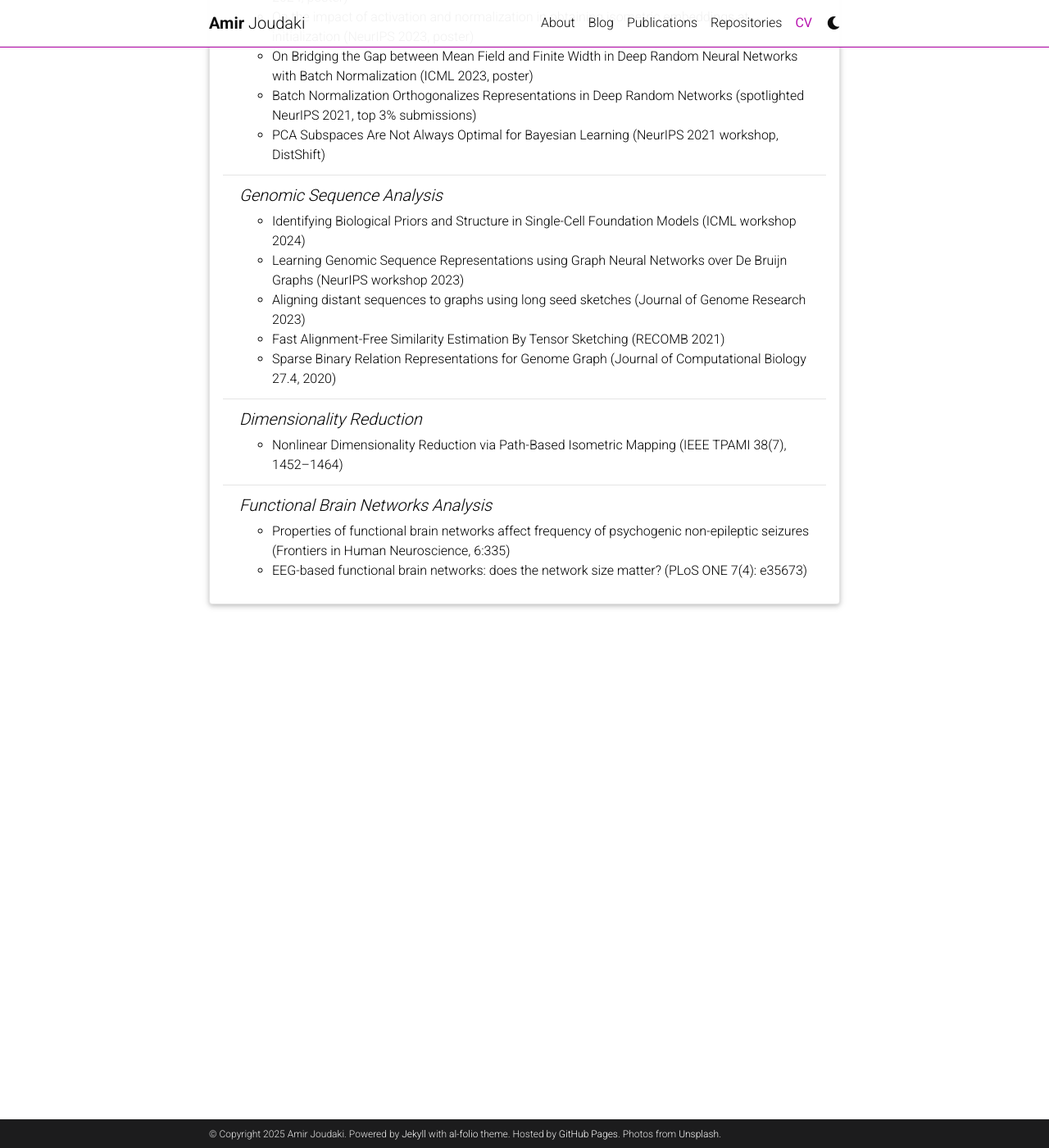
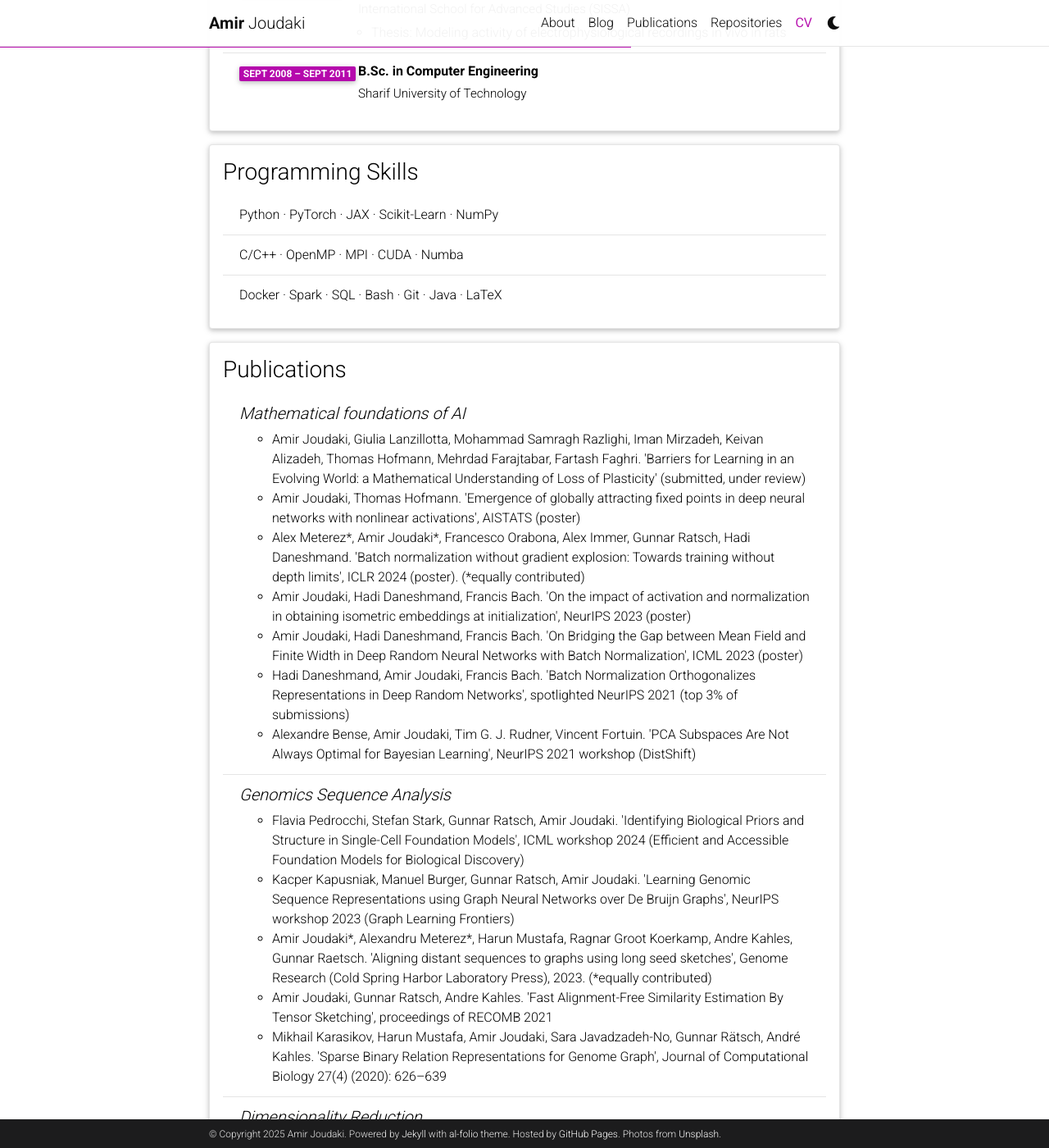
Before and after one commit to ajoudaki/ajoudaki.github.io, a Jekyll site: the page built from _pages/cv.md, in a window 1280 px wide and 1400 px high, scrolled down 1675 px. Shown: the whole window at 82% size. Built offline with Jekyll 4.4.1, drawn with Linux system fonts in a browser that asks for light colours; comment, search, counter and statistics services are not loaded; a style sheet for code colours, icons or effects is not loaded; some of the changed text lies outside the part shown.

Commit message:
updating CV

```diff
--- a/_data/cv.yml
+++ b/_data/cv.yml
@@ -3,82 +3,139 @@
   contents:
     - name: Full Name
       value: Amir Joudaki
-    - name: Tagline
-      value: Mathematical understanding of deep neural networks
+    - name: Title
+      value: Fundamental AI/ML researcher
     - name: Location
-      value: Zurich, SWITZERLAND
-    - name: Languages
-      value: English, Persian, German (A2)
+      value: Zurich, Switzerland
+    - name: LinkedIn
+      value: https://linkedin.com/in/AmirJoudaki/
+    - name: GitHub
+      value: https://github.com/ajoudaki/
+    - name: Google Scholar
+      value: https://scholar.google.com/citations?user=iCXSFxMAAAAJ
 
-- title: Experience
+- title: Practical Experience
   type: time_table
   contents:
-    - title: Postdoctoral Researcher
+    - title: Postoctoral researcher
       institution: ETH Zurich
-      year: Nov 2024 – now
+      year: Nov 2024 – present
+      location: Zürich, Switzerland
+      description:
+        - "Working towards a comprehensive understanding of how deep nonlinear models learn"
+        - "Researching barriers to learning in real world tasks with task and distributional changes, as well as reasoning"
+        - "Supervising multiple MSc students"
+    - title: Lead Research Collaborator
+      institution: ETH Zurich & Apple Inc.
+      year: Nov 2024 – present
       location: Zurich, Switzerland
       description:
-        - "Researching how deep nonlinear models learn by investigating module interactions, forward passes, backward gradients, and the evolution of neural kernels."
+        - "Contributing to fundamental research on barriers for learning in real world applications where distributions shift"
+        - "Developed a novel mathematical framework to predict how and why deep neural networks lose their ability to adapt"
+        - "Design and implementation of comprehensive experiments on wide-ranging tasks and architectures"
+    - title: Machine Learning Consultant
+      institution: SkillLab
+      year: Jan 2022 – July 2022
+      location: Zurich, Switzerland
+      description:
+        - "Research and development of a proof-of-concept for training, labeling, and monitoring NLP tasks"
+        - "Written in PyTorch, Flask, Typescript, React, MongoDB, orchestrated as micro-services in REST API"
+        - "Run inside Docker containers for deployment"
 
 - title: Education
   type: time_table
   contents:
-    - title: Direct Ph.D. (Msc + Ph.D.) in Artificial Intelligence
+    - title: Ph.D. in Artificial Intelligence
       institution: ETH Zurich
-      year: Feb 2017 – 2024
+      year: Sept 2019 – Nov 2024
       location: Zurich, Switzerland
       description:
-        - "Highly selective program (<5% admissions) focused on the mathematical foundations of deep neural networks and AI for biomedicine."
-        - "PhD Thesis: 'On a mathematical understanding of deep neural networks'."
-        - "Authored 8 papers (6 first-authored) in top-tier venues; supervised over 10 MSc projects."
-        - "Supervisors: Gunnar Ratsch & Francis Bach."
+        - "Authored 8 papers (6 first-authored) in top-tier venues in AI/ML and computational genomics"
+        - "Supervised >10 MSc thesis/semester projects, leading to several top-tier publications"
+        - "Organized teaching"
+    - title: Direct Ph.D. (MSc + Ph.D.) in Artificial Intelligence
+      institution: ETH Zurich
+      year: Feb 2017 – Nov 2024
+      location: Zurich, Switzerland
+      description:
+        - "Direct PhD is a highly selective program (<5% of all PhD admissions)"
+        - "2 years of MSc courses followed by 4 years of PhD research"
+        - "Ph.D. supervisors: Gunnar Ratsch & Francis Bach"
+        - "MSc Thesis: Scalable algorithms for biological sequence analysis"
     - title: M.Sc. in Cognitive Neuroscience
       institution: International School for Advanced Studies (SISSA)
       year: Feb 2014 – Jan 2017
       location: Trieste, Italy
       description:
-        - "Thesis: 'Modeling activity of electrophysiological recordings in vivo in rats'."
+        - "Thesis: Modeling activity of electrophysiological recordings in vivo in rats"
     - title: B.Sc. in Computer Engineering
       institution: Sharif University of Technology
       year: Sept 2008 – Sept 2011
       location: Tehran, Iran
 
 
-- title: Awards
-  type: time_table
+- title: Programming Skills
+  type: list
   contents:
-    - year: 2017
-      items:
-        - "Direct Doctorate Fellowship (selected as 1 of 2 out of >100 candidates for ETH Zurich’s direct PhD program)"
-    - year: 2011
-      items:
-        - "Ranked 42nd in the National Higher Education Entrance Exam (among 50,000 participants)"
-    - year: 2007
-      items:
-        - "Ranked 369th in the National University Entrance Exam (among 400,000 participants)"
+    - "Python · PyTorch · JAX · Scikit-Learn · NumPy"
+    - "C/C++ · OpenMP · MPI · CUDA · Numba"
+    - "Docker · Spark · SQL · Bash · Git · Java · LaTeX"
+
 
 - title: Publications
   type: nested_list
   contents:
-    - title: Mathematical Foundations of AI
+    - title: Mathematical foundations of AI
       items:
-        - "Emergence of globally attracting fixed points in deep neural networks with nonlinear activations (AISTATS, poster)"
-        - "Batch normalization without gradient explosion: Towards training without depth limits (ICLR 2024, poster)"
-        - "On the impact of activation and normalization in obtaining isometric embeddings at initialization (NeurIPS 2023, poster)"
-        - "On Bridging the Gap between Mean Field and Finite Width in Deep Random Neural Networks with Batch Normalization (ICML 2023, poster)"
-        - "Batch Normalization Orthogonalizes Representations in Deep Random Networks (spotlighted NeurIPS 2021, top 3% submissions)"
-        - "PCA Subspaces Are Not Always Optimal for Bayesian Learning (NeurIPS 2021 workshop, DistShift)"
-    - title: Genomic Sequence Analysis
+        - "Amir Joudaki, Giulia Lanzillotta, Mohammad Samragh Razlighi, Iman Mirzadeh, Keivan Alizadeh, Thomas Hofmann, Mehrdad Farajtabar, Fartash Faghri. 'Barriers for Learning in an Evolving World: a Mathematical Understanding of Loss of Plasticity' (submitted, under review)"
+        - "Amir Joudaki, Thomas Hofmann. 'Emergence of globally attracting fixed points in deep neural networks with nonlinear activations', AISTATS (poster)"
+        - "Alex Meterez*, Amir Joudaki*, Francesco Orabona, Alex Immer, Gunnar Ratsch, Hadi Daneshmand. 'Batch normalization without gradient explosion: Towards training without depth limits', ICLR 2024 (poster). (*equally contributed)"
+        - "Amir Joudaki, Hadi Daneshmand, Francis Bach. 'On the impact of activation and normalization in obtaining isometric embeddings at initialization', NeurIPS 2023 (poster)"
+        - "Amir Joudaki, Hadi Daneshmand, Francis Bach. 'On Bridging the Gap between Mean Field and Finite Width in Deep Random Neural Networks with Batch Normalization', ICML 2023 (poster)"
+        - "Hadi Daneshmand, Amir Joudaki, Francis Bach. 'Batch Normalization Orthogonalizes Representations in Deep Random Networks', spotlighted NeurIPS 2021 (top 3% of submissions)"
+        - "Alexandre Bense, Amir Joudaki, Tim G. J. Rudner, Vincent Fortuin. 'PCA Subspaces Are Not Always Optimal for Bayesian Learning', NeurIPS 2021 workshop (DistShift)"
+    - title: Genomics Sequence Analysis
       items:
-        - "Identifying Biological Priors and Structure in Single-Cell Foundation Models (ICML workshop 2024)"
-        - "Learning Genomic Sequence Representations using Graph Neural Networks over De Bruijn Graphs (NeurIPS workshop 2023)"
-        - "Aligning distant sequences to graphs using long seed sketches (Journal of Genome Research 2023)"
-        - "Fast Alignment-Free Similarity Estimation By Tensor Sketching (RECOMB 2021)"
-        - "Sparse Binary Relation Representations for Genome Graph (Journal of Computational Biology 27.4, 2020)"
+        - "Flavia Pedrocchi, Stefan Stark, Gunnar Ratsch, Amir Joudaki. 'Identifying Biological Priors and Structure in Single-Cell Foundation Models', ICML workshop 2024 (Efficient and Accessible Foundation Models for Biological Discovery)"
+        - "Kacper Kapusniak, Manuel Burger, Gunnar Ratsch, Amir Joudaki. 'Learning Genomic Sequence Representations using Graph Neural Networks over De Bruijn Graphs', NeurIPS workshop 2023 (Graph Learning Frontiers)"
+        - "Amir Joudaki*, Alexandru Meterez*, Harun Mustafa, Ragnar Groot Koerkamp, Andre Kahles, Gunnar Raetsch. 'Aligning distant sequences to graphs using long seed sketches', Genome Research (Cold Spring Harbor Laboratory Press), 2023. (*equally contributed)"
+        - "Amir Joudaki, Gunnar Ratsch, Andre Kahles. 'Fast Alignment-Free Similarity Estimation By Tensor Sketching', proceedings of RECOMB 2021"
+        - "Mikhail Karasikov, Harun Mustafa, Amir Joudaki, Sara Javadzadeh-No, Gunnar Rätsch, André Kahles. 'Sparse Binary Relation Representations for Genome Graph', Journal of Computational Biology 27(4) (2020): 626–639"
     - title: Dimensionality Reduction
       items:
-        - "Nonlinear Dimensionality Reduction via Path-Based Isometric Mapping (IEEE TPAMI 38(7), 1452–1464)"
+        - "Amir Najafi, Amir Joudaki. 'Nonlinear Dimensionality Reduction via Path-Based Isometric Mapping', IEEE TPAMI 38(7): 1452–1464"
     - title: Functional Brain Networks Analysis
       items:
-        - "Properties of functional brain networks affect frequency of psychogenic non-epileptic seizures (Frontiers in Human Neuroscience, 6:335)"
-        - "EEG-based functional brain networks: does the network size matter? (PLoS ONE 7(4): e35673)"
+        - "Amir Joudaki*, Elham Barzegaran*, Mahdi Jalili*, Andrea O. Rossetti, Richard S. Frackowiak, Maria G. Knyazeva. 'Properties of functional brain networks affect frequency of psychogenic non-epileptic seizures', Frontiers in Human Neuroscience 6:335. (*equally contributed)"
+        - "Amir Joudaki, Niloufar Salehi, Mahdi Jalili, Maria Knyazeva. 'EEG-based functional brain networks: does the network size matter?', PLOS ONE 7(4): e35673"
+
+- title: Supervision / Mentorship
+  type: nested_list
+  contents:
+    - title: Current students
+      items:
+        - "Guiv Farmanfarmayan — 'Improving the efficiency of RL-based reasoning'"
+        - "Annalisa Belloni — 'Improving cloning models with insights from loss of plasticity'"
+        - "Flavia Pedrocchi — 'Interpreting single cell foundation models using sparse auto-encoders'"
+    - title: Former students and mentorships
+      items:
+        - "Alex Meterz — PhD student at Harvard University"
+        - "Alec Flowers — Nvidia"
+        - "Kacper Kapusniak — PhD student at Oxford University"
+
+- title: Awards
+  type: time_table
+  contents:
+    - year: 2025
+      items:
+        - "Best Reviewer Award — Best reviewer AISTATS 2025"
+        - "Top reviewer ICML 2025"
+    - year: 2017
+      items:
+        - "Direct Doctorate Fellowship — Among two out of more than one hundred students selected for direct PhD program at ETH Computer Science Department"
+    - year: 2011
+      items:
+        - "Ranked 42nd — Among more than 50,000 participants in National Higher Education Entrance Exam"
+    - year: 2007
+      items:
+        - "Ranked 369th — Among more than 400,000 participants in National University Entrance Exam"
```
Also changed, not shown: 1 other file.
